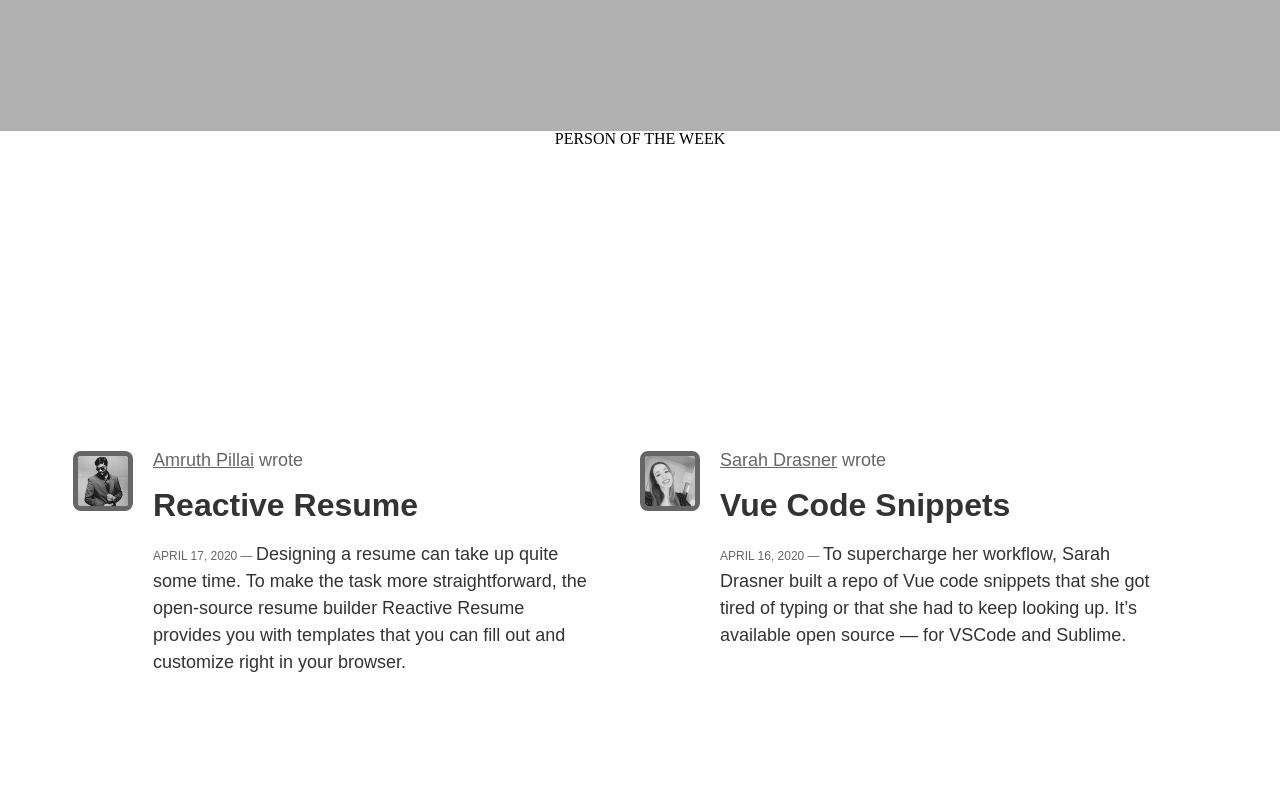
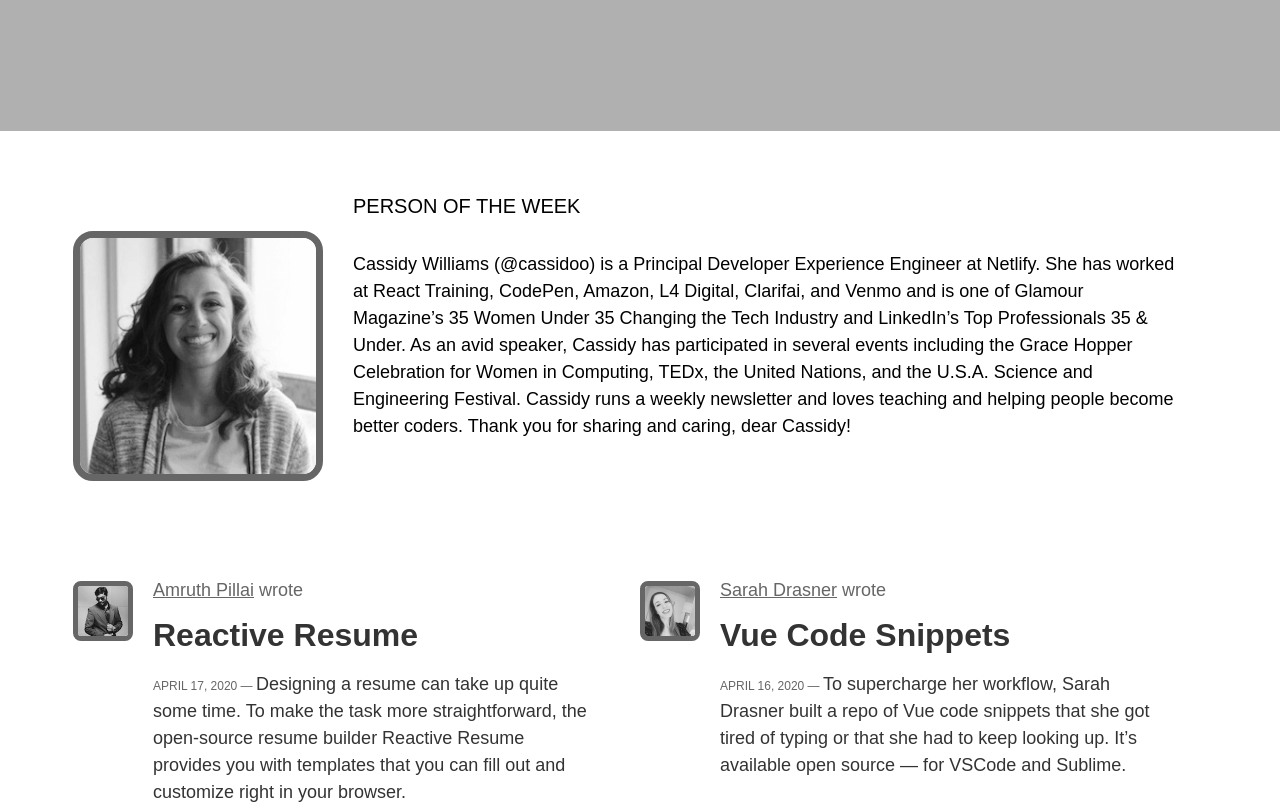
Before and after one commit to anewman15/smashing-magazine-heatmap, a plain HTML site: page index.html in a window 1280 px wide. Shown: the part 5660-6469 px from the top of the page. Drawn offline with Linux system fonts and the light colour scheme; a web font is replaced by a local one.

Commit message:
Add person of the week section and styled it

```diff
--- a/index.html
+++ b/index.html
@@ -153,7 +153,11 @@
     </div>
     <div class="community-links">
       <div class="person-week">
-        PERSON OF THE WEEK
+        <img class="person-week-img" src="./images/cassidy-williams-opt.png" alt="person of the week">
+        <div class="person-week-text">
+          <p>PERSON OF THE WEEK</p>
+          <p>Cassidy Williams (@cassidoo) is a Principal Developer Experience Engineer at Netlify. She has worked at React Training, CodePen, Amazon, L4 Digital, Clarifai, and Venmo and is one of Glamour Magazine’s 35 Women Under 35 Changing the Tech Industry and LinkedIn’s Top Professionals 35 & Under. As an avid speaker, Cassidy has participated in several events including the Grace Hopper Celebration for Women in Computing, TEDx, the United Nations, and the U.S.A. Science and Engineering Festival. Cassidy runs a weekly newsletter and loves teaching and helping people become better coders. Thank you for sharing and caring, dear Cassidy!</p>
+        </div>
       </div>
       <div class="community-articles">
         <article class="community-articles-item">
--- a/style.css
+++ b/style.css
@@ -190,7 +190,7 @@ img {
   display: block;
   padding-top: 75px;
   color: rgb(51, 51, 51);
-  text-decoration: none;
+  /* border-bottom: 5px solid rgb(51, 51, 51); */
   text-align: center;
 }
 
@@ -205,8 +205,33 @@ img {
 }
 
 .person-week {
-  height: 320px;
-  text-align: center;
+  width: 1134px;
+  margin: 60px auto 100px auto;
+  height: auto;
+  display: flex;
+}
+
+.person-week-img {
+  box-sizing: border-box;
+  height: 250px;
+  margin-top: 40px;
+  border: 7px solid #666;
+  border-radius: 20px;
+}
+
+.person-week-text {
+  padding: 0 30px;
+  font-family: "Spinnaker", sans-serif;
+  line-height: 1.5;
+}
+
+.person-week-text :first-child {
+  margin-bottom: 30px;
+  font-size: 20px;
+}
+
+.person-week-text :last-child {
+  font-size: 18px;
 }
 
 .community-articles {
@@ -270,7 +295,7 @@ img {
   font-family: "Spinnaker", sans-serif;
   font-size: 18px;
   line-height: 1.5;
-  color: #333
+  color: #333;
 }
 
 .more-twitter {
@@ -343,7 +368,7 @@ img {
   text-align: center;
 }
 
-footer a {
+.page-footer a {
   text-decoration: underline;
   line-height: 0.6;
   color: #fff;
@@ -358,7 +383,7 @@ footer a {
   color: #555;
 }
 
-footer .other-links a {
+.page-footer .other-links a {
   line-height: 2;
   text-decoration: none;
 }
@@ -368,11 +393,11 @@ footer .other-links a {
   padding-top: 60px;
 }
 
-footer div p {
+.page-footer div p {
   margin-top: 10px;
 }
 
-footer .italic {
+.page-footer .italic {
   font-style: italic;
   margin-top: 50px;
 }
```
Also changed, not shown: images/cassidy-williams-opt.png (added).
